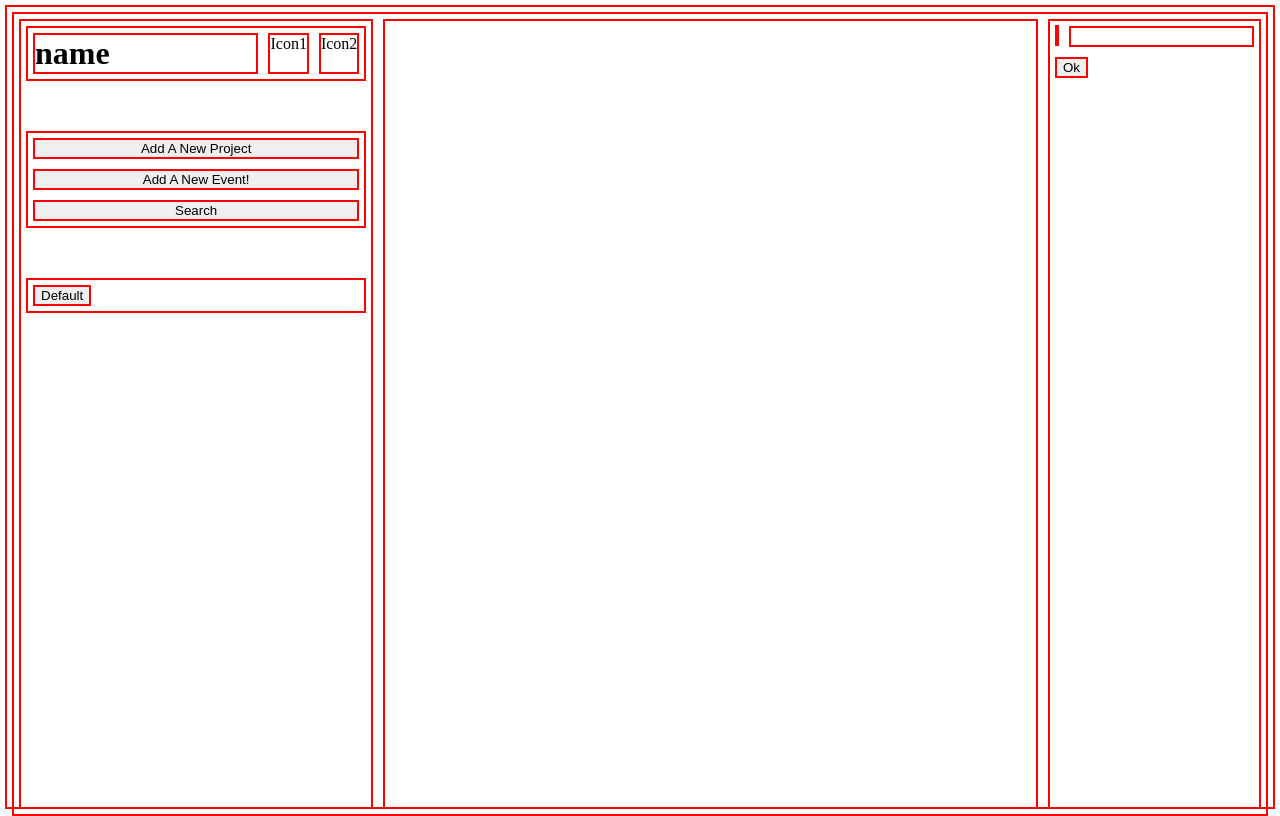
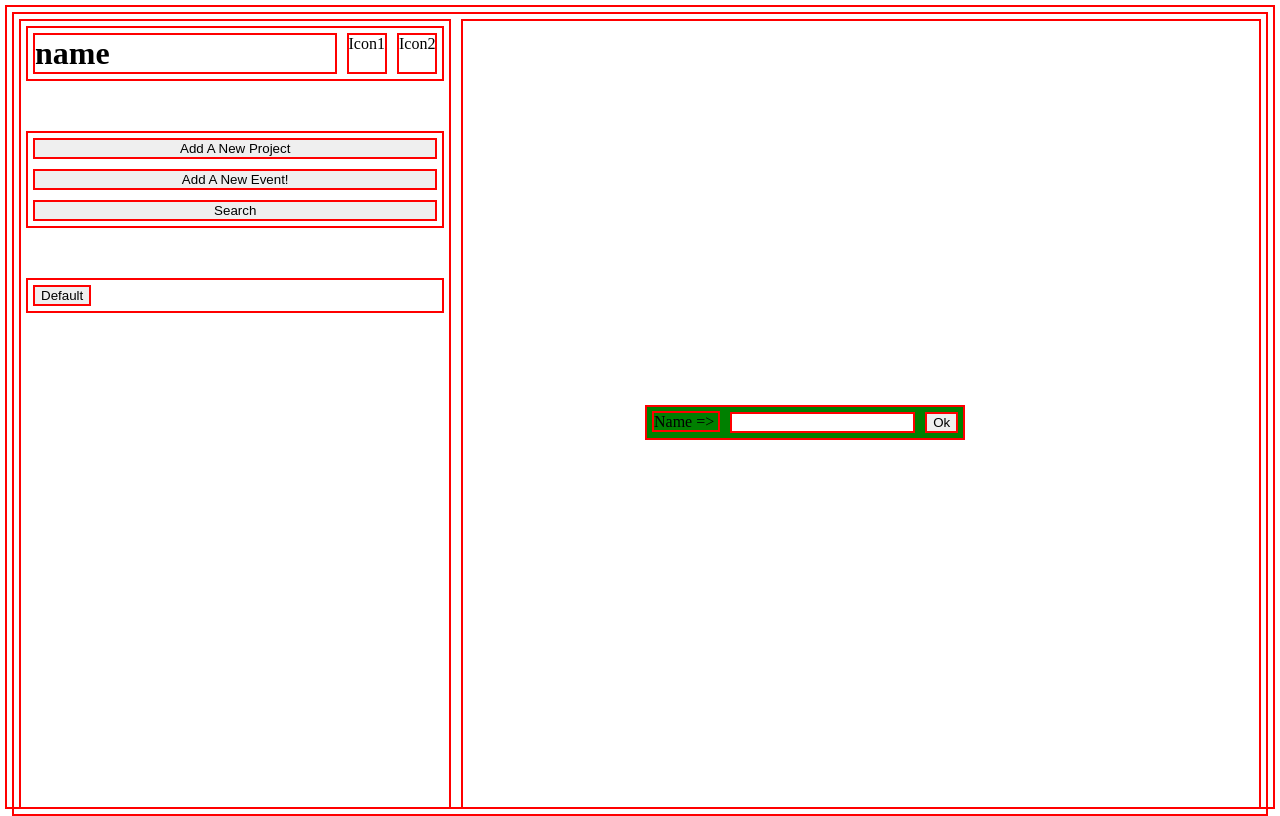
Before and after one commit to Vincde/Project-Todo-List, a website built with webpack: page src/index.html in a window 1280 px wide. Both pictures are taken after a click on the button "Add A New Project". Built offline with nearby package versions, Linux system fonts and the light colour scheme.

Commit message:
Add blur effect when opening the new Project form

```diff
--- a/src/index.js
+++ b/src/index.js
@@ -60,6 +60,7 @@ function drawForm(){
     okButton.textContent = 'Ok';
 
     newInput.setAttribute('id','NewProjectName');
+    newLabel.textContent = 'Name => ';
     newLabel.setAttribute('for','NewProjectName');
 
     newContainer.appendChild(newLabel);
@@ -69,6 +70,11 @@ function drawForm(){
     const bodySelector = document.querySelector('body');
     bodySelector.appendChild(newContainer);
 
+    const allExceptOurFormSelector = document.querySelectorAll('div:not(.projectForm)');
+
+    for(all of allExceptOurFormSelector){
+    all.style.filter = 'blur(1px)';
+    }
 
 }
 
@@ -77,13 +83,12 @@ function drawFormLogic(projectArray){
     const projectForm = document.querySelector('.projectForm');
     const inputForm = document.querySelector('.projectForm input');
 
-    projectFormButton.addEventListener('click', ()=>{
+    projectFormButton.addEventListener('click', () => {
         if(inputForm.value != '' || inputForm.value != undefined || inputForm.value != null){
             let newProject = new Project(inputForm.value);
             projectArray.push(newProject);
             projectFormButton.parentElement.parentElement.removeChild(projectForm);
             createButtonForNewProject(projectArray[projectArray.length-1].getName());
-            //maybe this doesn't need refreshing of page
         }
 
 
--- a/src/style.css
+++ b/src/style.css
@@ -37,5 +37,9 @@ h1{  /* this h1 is equal to .dashboard > div:first-of-type h1... */
 
 
 .projectForm{
+    position: absolute;
+    left: 50%;
+    top: 50%;
+    background-color: green; /* hypothetical */
 
 }
```
Also changed, not shown: dist/main.js.
